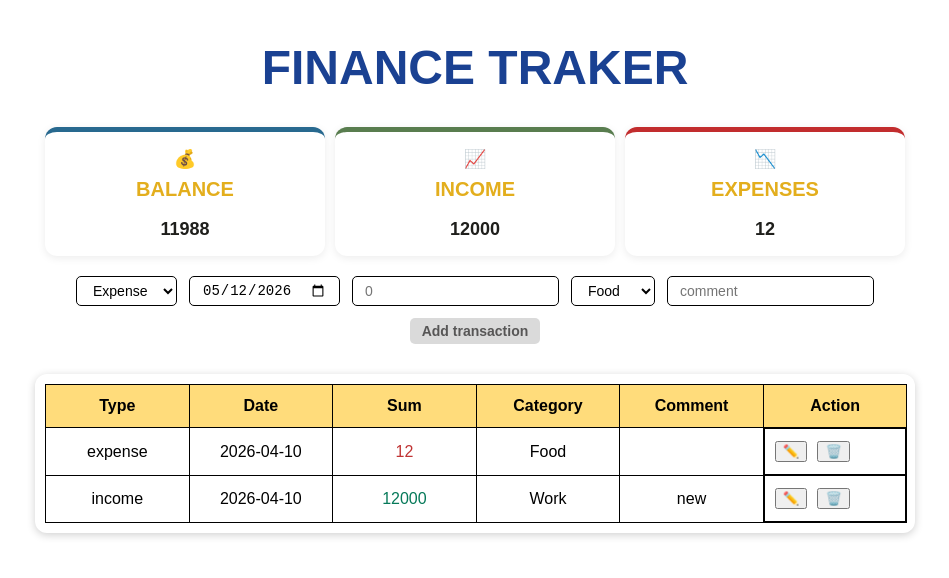
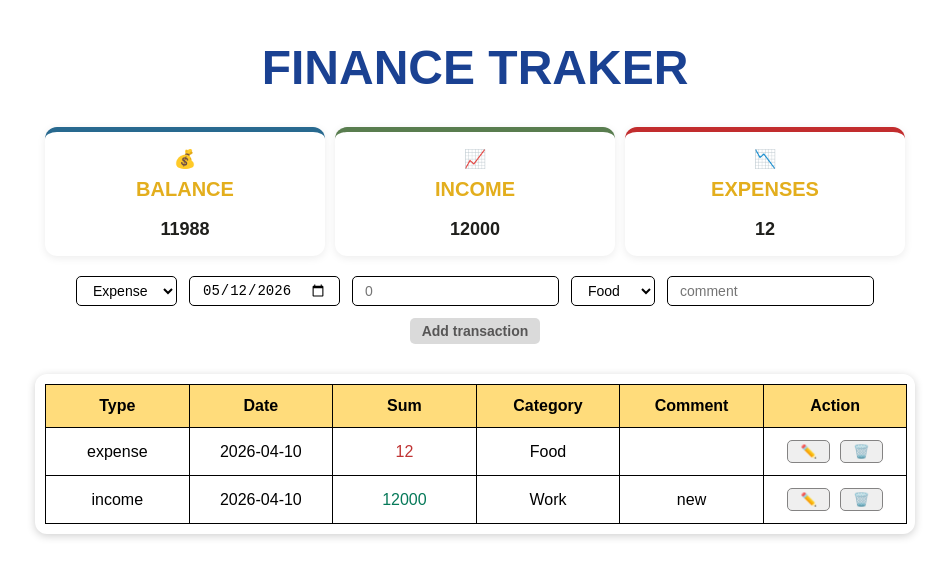
Before and after one commit to creusova/finance-tracker, a Vue app: page / in a window 1280 px wide. Shown: the top 578 px of the page, without its empty margins (165-1114 px from the left). Built offline with nearby package versions, Linux system fonts and the light colour scheme.

Commit message:
feat: add delete transaction action

```diff
--- a/src/App.vue
+++ b/src/App.vue
@@ -43,6 +43,11 @@ function addTransaction(transaction) {
   transactions.value.push(transaction)
 }
 
+function deleteTransaction(id){
+  const index = transactions.value.findIndex((item)=>item.id === id)
+  transactions.value.splice(index,1)
+}
+
 </script>
 
 <template>
@@ -55,7 +60,7 @@ function addTransaction(transaction) {
       <div class="main">
         <BalanceBlock :balance="balance" :income="income" :expense="expense" />
         <TransactionForm @add-transaction="addTransaction" />
-        <TransactionTable :transactions="transactions" />
+        <TransactionTable :transactions="transactions" @delete-transaction="deleteTransaction" />
       </div>
     </main>
   </div>
--- a/src/components/transactionRow.vue
+++ b/src/components/transactionRow.vue
@@ -1,5 +1,5 @@
 <script setup>
-import { computed } from 'vue';
+import { computed} from 'vue';
 
 const props = defineProps({
   transaction: {
@@ -8,7 +8,7 @@ const props = defineProps({
   },
 })
 
-
+const emit=defineEmits(['delete-transaction'])
 
 const sumClasses = computed(() => ({
   'income': props.transaction.type === 'income',
@@ -16,8 +16,7 @@ const sumClasses = computed(() => ({
 
 }))
  function deleteTransaction(){
-  console.log('delete')
-  console.log(props.transaction.id)
+  emit('delete-transaction',props.transaction.id)
  }
 
 </script>
@@ -29,9 +28,11 @@ const sumClasses = computed(() => ({
       <td :class="sumClasses">{{ transaction.sum }}</td>
       <td>{{ transaction.category }}</td>
       <td>{{ transaction.comment }}</td>
-      <td class="action-cell">
-        <button class="action-btn">✏️</button>
-        <button class="action-btn" @click="deleteTransaction">🗑️</button>
+      <td>
+        <div class="action-cell">
+          <button class="action-btn"> ✏️ </button>
+          <button class="action-btn" @click="deleteTransaction"> 🗑️ </button>
+        </div>
       </td>
     </tr>
 </template>
@@ -57,6 +58,19 @@ tr:hover{
 .action-cell{
   display:flex;
   gap:10px;
-
+  justify-content: center;
+  align-content: center;
+}
+.action-btn{
+  cursor: pointer;
+  border: 0.5px solid rgb(132, 131, 131);
+  border-radius: 5px;
+  padding: 3px 12px;
+}
+.action-btn:hover{
+  background: rgb(220, 221, 221);
+}
+.action-btn:active{
+  transform: scale(0.98);
 }
 </style>
--- a/src/components/transactionTable.vue
+++ b/src/components/transactionTable.vue
@@ -7,6 +7,12 @@ defineProps({
     default: () => [],
   },
 })
+
+const emit=defineEmits(['delete-transaction'])
+
+function deleteTransaction(id){
+  emit('delete-transaction',id)
+}
 </script>
 
 <template>
@@ -23,7 +29,10 @@ defineProps({
       </tr>
     </thead>
     <tbody class="table-body">
-        <TransactionRow v-for="transaction in transactions" :key="transaction.id" :transaction="transaction" />
+        <TransactionRow v-for="transaction in transactions"
+          :key="transaction.id"
+          :transaction="transaction"
+          @delete-transaction="deleteTransaction"/>
     </tbody>
     </table>
 
```
